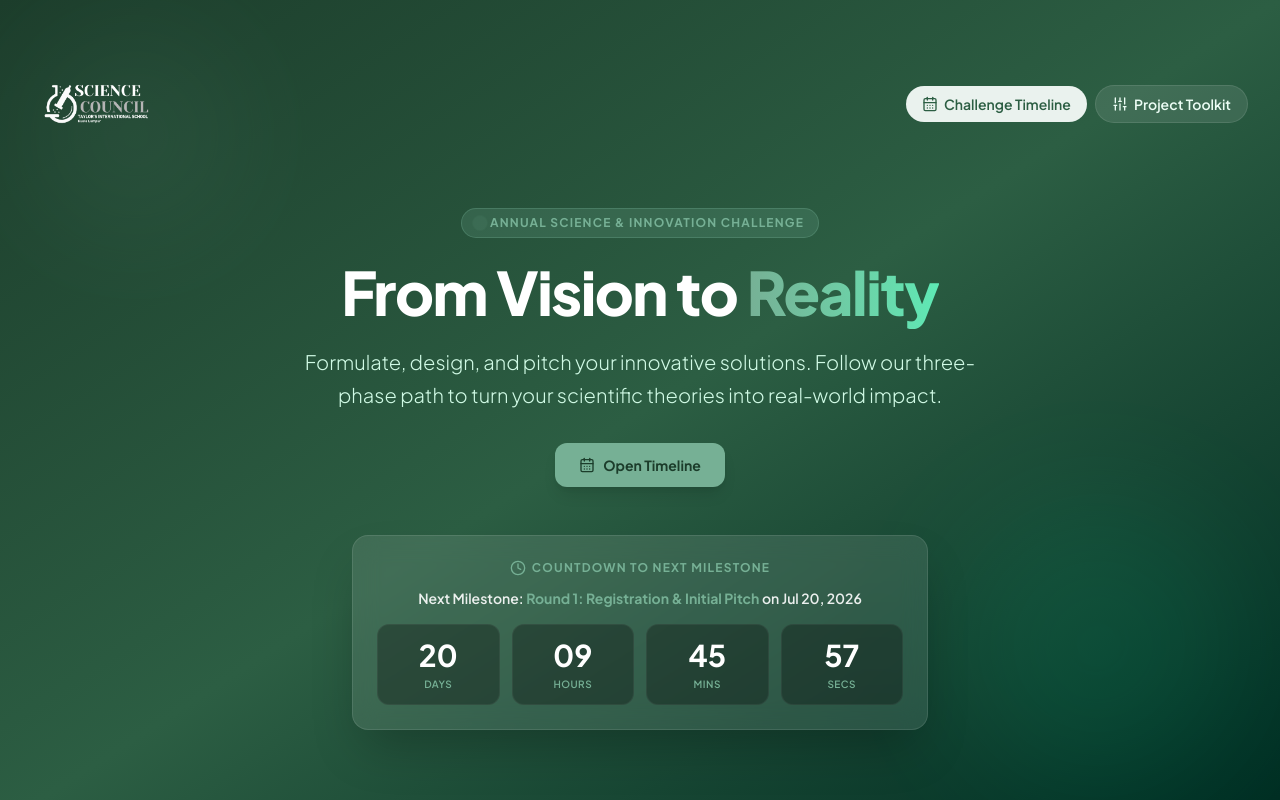
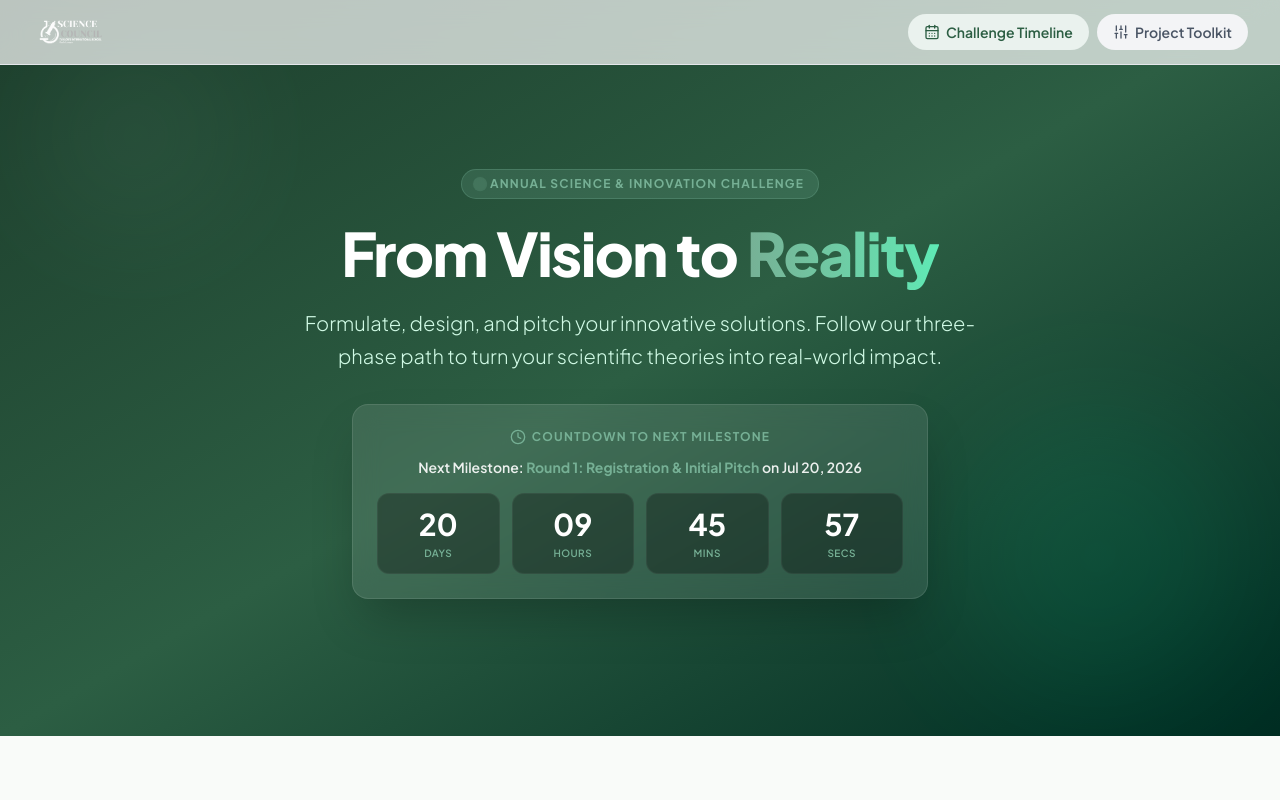
Before and after one commit to asimosereal/TISKL-Science-Council-Website, a Next.js app: page / in a window 1280 px wide. Shown: the top 800 px of the page. Built offline with nearby package versions, Linux system fonts and the light colour scheme.

Commit message:
Update page.tsx

```diff
--- a/app/page.tsx
+++ b/app/page.tsx
@@ -180,39 +180,20 @@ export default function Home() {
     number | null
   >(null);
 
-  // Smooth-scroll the page down to the timeline section.
-  const scrollToTimeline = () => {
-    const el = document.getElementById("timeline-section");
-    if (el) el.scrollIntoView({ behavior: "smooth", block: "start" });
-  };
-
   return (
     <div className="bg-[#f9fbf9] text-gray-800 antialiased min-h-screen flex flex-col justify-between font-sans">
-      {/* ========== HERO / LANDING ========== */}
-      <header className="relative bg-gradient-to-br from-[#1C3D2B] via-[#2C5E43] to-emerald-950 text-white overflow-hidden px-4 sm:px-6 lg:px-8 pt-10 pb-16 sm:pt-16 sm:pb-24">
-        {/* Abstract background geometric accents */}
-        <div className="absolute inset-0 opacity-10">
-          <div className="absolute top-10 left-10 w-48 h-48 rounded-full bg-[#76B095] blur-3xl"></div>
-          <div className="absolute bottom-10 right-10 w-72 h-72 rounded-full bg-emerald-400 blur-3xl"></div>
-        </div>
-
-        {/* Top nav row: logo + quick jumps */}
-        <div className="relative z-20 max-w-7xl mx-auto flex flex-col sm:flex-row items-center justify-between gap-4 mb-12 sm:mb-16">
-          <motion.div
-            initial={{ opacity: 0, scale: 0.95 }}
-            animate={{ opacity: 1, scale: 1 }}
-            transition={{ duration: 0.5 }}
-            className="flex items-center"
-          >
+      {/* ========== FIXED NAVBAR ========== */}
+      <nav className="fixed top-0 w-full z-50 bg-white/70 backdrop-blur-md border-b border-gray-200">
+        <div className="max-w-7xl mx-auto px-4 sm:px-6 lg:px-8 h-16 flex items-center justify-between">
+          {/* Logo — larger */}
           {/* eslint-disable-next-line @next/next/no-img-element */}
           <img
             src={logoUrl}
             alt="Science Council Taylor's International School KL Logo"
-              className="h-16 sm:h-20 w-auto object-contain"
+            className="h-10 sm:h-12 w-auto object-contain"
             referrerPolicy="no-referrer"
           />
-          </motion.div>
-
+          {/* Nav links */}
           <div className="flex items-center gap-2">
             <a
               href="#timeline-section"
@@ -222,11 +203,20 @@ export default function Home() {
             </a>
             <a
               href="#interactive-hub"
-              className="px-4 py-2 rounded-full text-sm font-semibold text-emerald-50 bg-white/10 border border-white/10 hover:bg-[#2C5E43] hover:text-white transition-all duration-200 flex items-center gap-1.5"
+              className="px-4 py-2 rounded-full text-sm font-semibold text-gray-600 bg-gray-100 hover:bg-[#2C5E43] hover:text-white transition-all duration-200 flex items-center gap-1.5"
             >
               <Sliders className="w-4 h-4" /> Project Toolkit
             </a>
           </div>
+        </div>
+      </nav>
+
+      {/* ========== HERO / LANDING ========== */}
+      <header className="relative bg-gradient-to-br from-[#1C3D2B] via-[#2C5E43] to-emerald-950 text-white overflow-hidden px-4 sm:px-6 lg:px-8 pt-28 pb-16 sm:pt-32 sm:pb-24 min-h-[calc(100vh-4rem)] flex items-center">
+        {/* Abstract background geometric accents */}
+        <div className="absolute inset-0 opacity-10">
+          <div className="absolute top-10 left-10 w-48 h-48 rounded-full bg-[#76B095] blur-3xl"></div>
+          <div className="absolute bottom-10 right-10 w-72 h-72 rounded-full bg-emerald-400 blur-3xl"></div>
         </div>
 
         {/* Hero content */}
@@ -252,14 +242,6 @@ export default function Home() {
             three-phase path to turn your scientific theories into real-world
             impact.
           </p>
-
-          {/* Open Timeline button -> smooth scroll to timeline section */}
-          <button
-            onClick={scrollToTimeline}
-            className="inline-flex items-center gap-2 px-6 py-3 rounded-xl text-sm font-bold text-[#1C3D2B] bg-[#76B095] hover:bg-emerald-300 transition-colors shadow-lg mb-12"
-          >
-            <CalendarDays className="w-4 h-4" /> Open Timeline
-          </button>
 
           {/* Live Countdown Timer */}
           <div className="bg-white/10 backdrop-blur-md rounded-2xl p-6 border border-white/10 max-w-xl mx-auto shadow-2xl">
@@ -328,7 +310,7 @@ export default function Home() {
       </header>
 
       {/* ========== MAIN CONTENT ========== */}
-      <main className="max-w-7xl mx-auto px-4 sm:px-6 lg:px-8 py-16 flex-grow w-full">
+      <main className="max-w-7xl mx-auto px-4 sm:px-6 lg:px-8 py-16 pt-24 flex-grow w-full">
         {/* SECTION: Forms & Submissions Hub */}
         <section className="mb-20">
           <div className="text-center mb-10">
```
Lines whose indentation alone changed are shown as unchanged.
